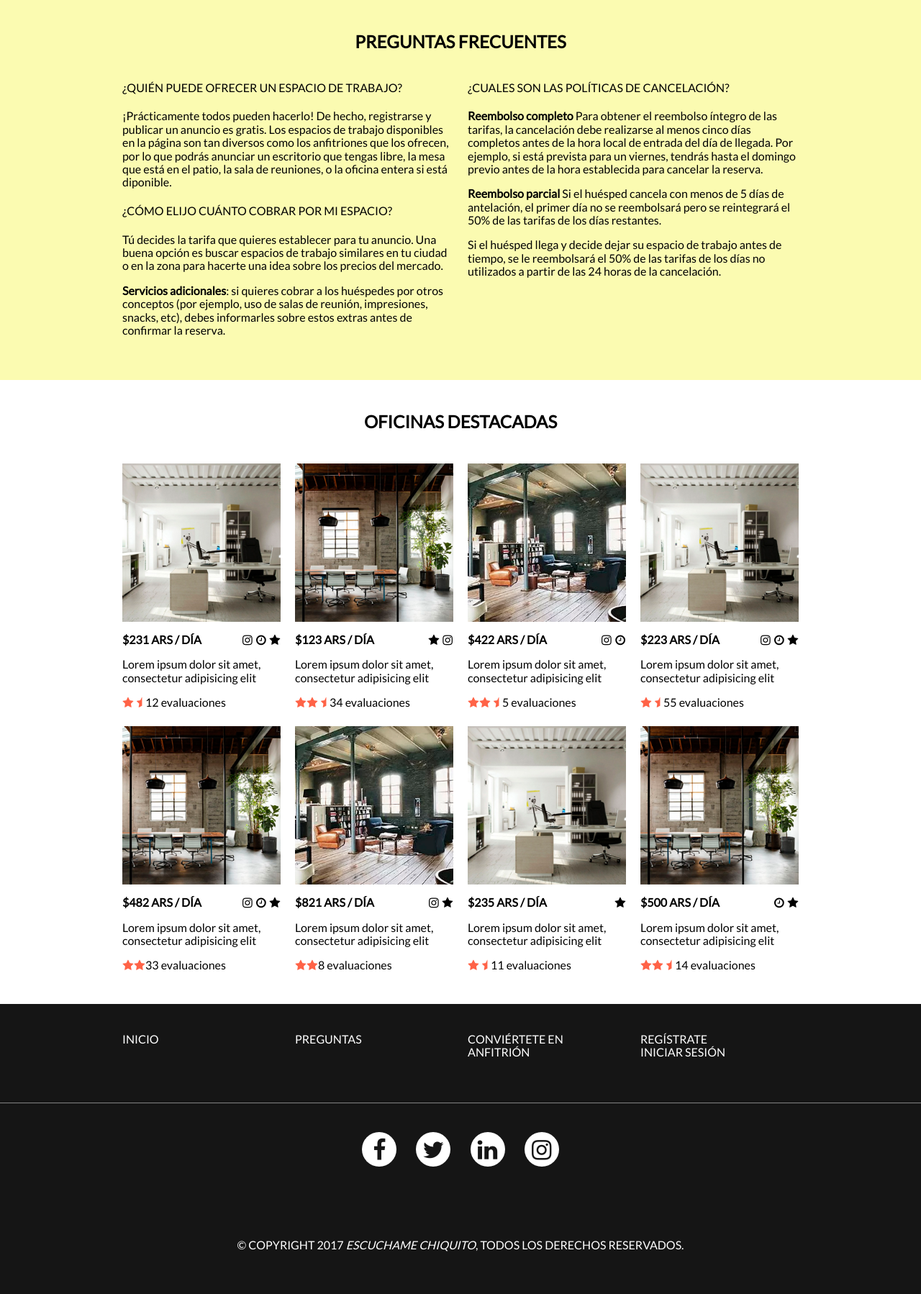
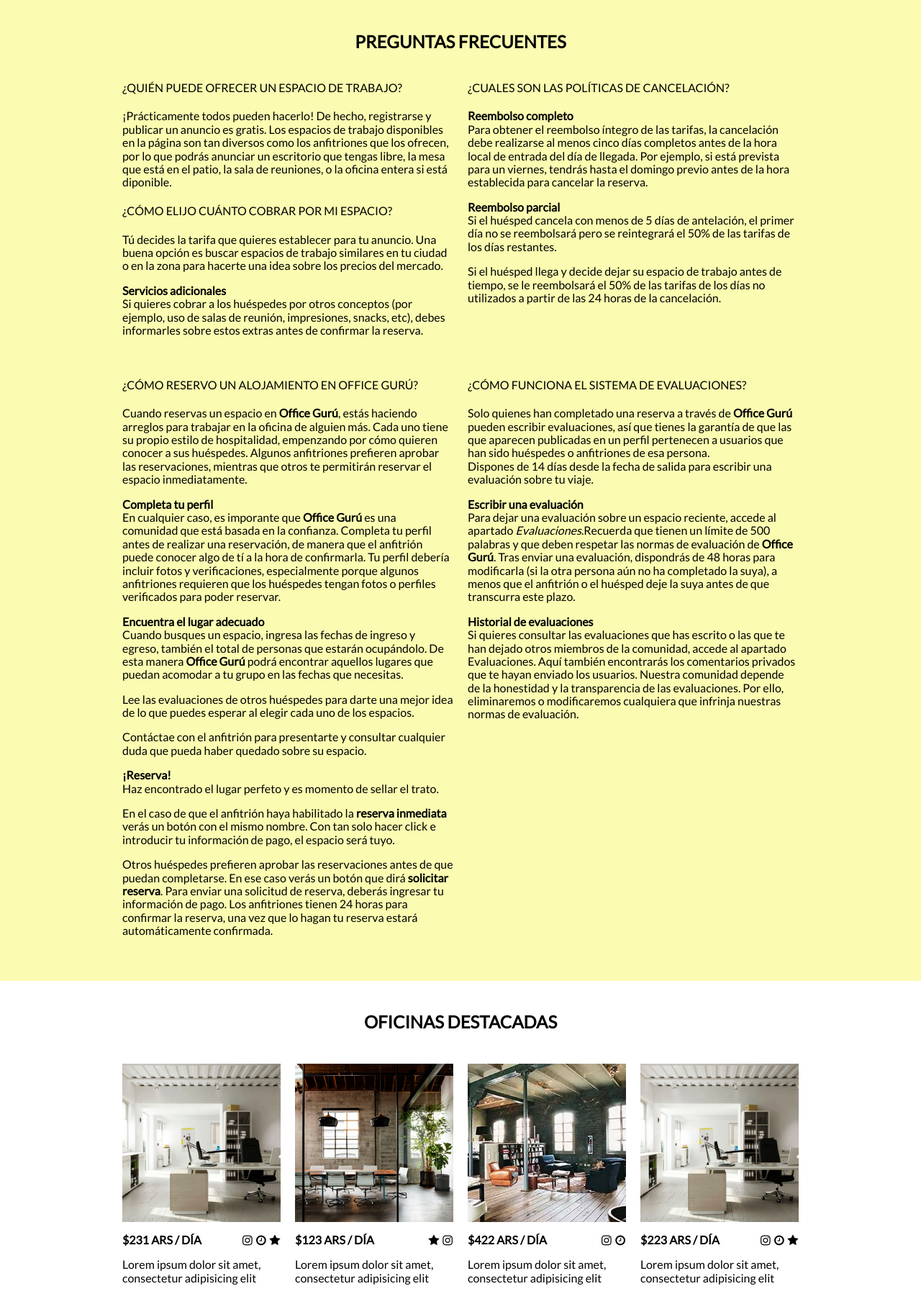
Before and after one commit to Apalamara/proyectoDigital, a PHP site: page /faq.php in a window 1280 px wide. Shown: the part 127-1925 px from the top of the page at 72% size. Run offline with PHP 8.4, Linux system fonts and the light colour scheme.

Commit message:
Se agregan preguntas a la sección de FAQ.

```diff
--- a/faq.php
+++ b/faq.php
@@ -13,17 +13,48 @@
 					<article class="question">
 						<h4>¿Cómo elijo cuánto cobrar por mi espacio?</h4>
 						<p>Tú decides la tarifa que quieres establecer para tu anuncio. Una buena opción es buscar espacios de trabajo similares en tu ciudad o en la zona para hacerte una idea sobre los precios del mercado.</p>
-						<p><strong>Servicios adicionales</strong>: si quieres cobrar a los huéspedes por otros conceptos (por ejemplo, uso de salas de reunión, impresiones, snacks, etc), debes informarles sobre estos extras antes de confirmar la reserva.</p>
+						<p><strong>Servicios adicionales</strong><br>
+						Si quieres cobrar a los huéspedes por otros conceptos (por ejemplo, uso de salas de reunión, impresiones, snacks, etc), debes informarles sobre estos extras antes de confirmar la reserva.</p>
 					</article>
 				</div>
 				<div class="col-6 col-sm-12">
 					<article class="question">
 						<h4>¿Cuales son las políticas de cancelación?</h4>
-						<p><strong>Reembolso completo</strong>
+						<p><strong>Reembolso completo</strong><br>
 						Para obtener el reembolso íntegro de las tarifas, la cancelación debe realizarse al menos cinco días completos antes de la hora local de entrada del día de llegada. Por ejemplo, si está prevista para un viernes, tendrás hasta el domingo previo antes de la hora establecida para cancelar la reserva.</p>
-						<p><strong>Reembolso parcial</strong>
+						<p><strong>Reembolso parcial</strong><br>
 						Si el huésped cancela con menos de 5 días de antelación, el primer día no se reembolsará pero se reintegrará el 50% de las tarifas de los días restantes.</p>
 						<p>Si el huésped llega y decide dejar su espacio de trabajo antes de tiempo, se le reembolsará el 50% de las tarifas de los días no utilizados a partir de las 24 horas de la cancelación.</p>
+					</article>
+				</div>
+			</div>
+			<div class="row">
+				<div class="col-6 col-sm-12">
+					<article class="question">
+						<h4>¿Cómo reservo un alojamiento en Office Gurú?</h4>
+						<p>Cuando reservas un espacio en <strong>Office Gurú</strong>, estás haciendo arreglos para trabajar en la oficina de alguien más. Cada uno tiene su propio estilo de hospitalidad, empenzando por cómo quieren conocer a sus huéspedes. Algunos anfitriones prefieren aprobar las reservaciones, mientras que otros te permitirán reservar el espacio inmediatamente.</p>
+						<p><strong>Completa tu perfil</strong><br>
+						En cualquier caso, es imporante que <strong>Office Gurú</strong> es una comunidad que está basada en la confianza. Completa tu perfil antes de realizar una reservación, de manera que el anfitrión puede conocer algo de tí a la hora de confirmarla. Tu perfil debería incluir fotos y verificaciones, especialmente porque algunos anfitriones requieren que los huéspedes tengan fotos o perfiles verificados para poder reservar.</p>
+						<p><strong>Encuentra el lugar adecuado</strong><br>
+						Cuando busques un espacio, ingresa las fechas de ingreso y egreso, también el total de personas que estarán ocupándolo. De esta manera <strong>Office Gurú</strong> podrá encontrar aquellos lugares que puedan acomodar a tu grupo en las fechas que necesitas.</p>
+						<p>Lee las evaluaciones de otros huéspedes para darte una mejor idea de lo que puedes esperar al elegir cada uno de los espacios.</p>
+						<p>Contáctae con el anfitrión para presentarte y consultar cualquier duda que pueda haber quedado sobre su espacio.</p>
+						<p><strong>¡Reserva!</strong><br>
+						Haz encontrado el lugar perfeto y es momento de sellar el trato.</p>
+						<p>En el caso de que el anfitrión haya habilitado la <strong>reserva inmediata</strong> verás un botón con el mismo nombre. Con tan solo hacer click e introducir tu información de pago, el espacio será tuyo.</p>
+						<p>Otros huéspedes prefieren aprobar las reservaciones antes de que puedan completarse. En ese caso verás un botón que dirá <strong>solicitar reserva</strong>. Para enviar una solicitud de reserva, deberás ingresar tu información de pago. Los anfitriones tienen 24 horas para confirmar la reserva, una vez que lo hagan tu reserva estará automáticamente confirmada.</p>
+					</article>
+				</div>
+				<div class="col-6 col-sm-12">
+					<article class="question">
+						<h4>¿Cómo funciona el sistema de evaluaciones?</h4>
+						<p> Solo quienes han completado una reserva a través de <strong>Office Gurú</strong> pueden escribir evaluaciones, así que tienes la garantía de que las que aparecen publicadas en un perfil pertenecen a usuarios que han sido huéspedes o anfitriones de esa persona.<br>
+						Dispones de 14 días desde la fecha de salida para escribir una evaluación sobre tu viaje.</p>
+						<p><strong>Escribir una evaluación</strong><br>
+						Para dejar una evaluación sobre un espacio reciente, accede al apartado <em>Evaluaciones</em>.Recuerda que tienen un límite de 500 palabras y que deben respetar las normas de evaluación de <strong>Office Gurú</strong>. Tras enviar una evaluación, dispondrás de 48 horas para modificarla (si la otra persona aún no ha completado la suya), a menos que el anfitrión o el huésped deje la suya antes de que transcurra este plazo.</p>
+						<p><strong>Historial de evaluaciones</strong><br>
+						Si quieres consultar las evaluaciones que has escrito o las que te han dejado otros miembros de la comunidad, accede al apartado Evaluaciones. Aquí también encontrarás los comentarios privados que te hayan enviado los usuarios.
+						Nuestra comunidad depende de la honestidad y la transparencia de las evaluaciones. Por ello, eliminaremos o modificaremos cualquiera que infrinja nuestras normas de evaluación.</p>
 					</article>
 				</div>
 			</div>
```
